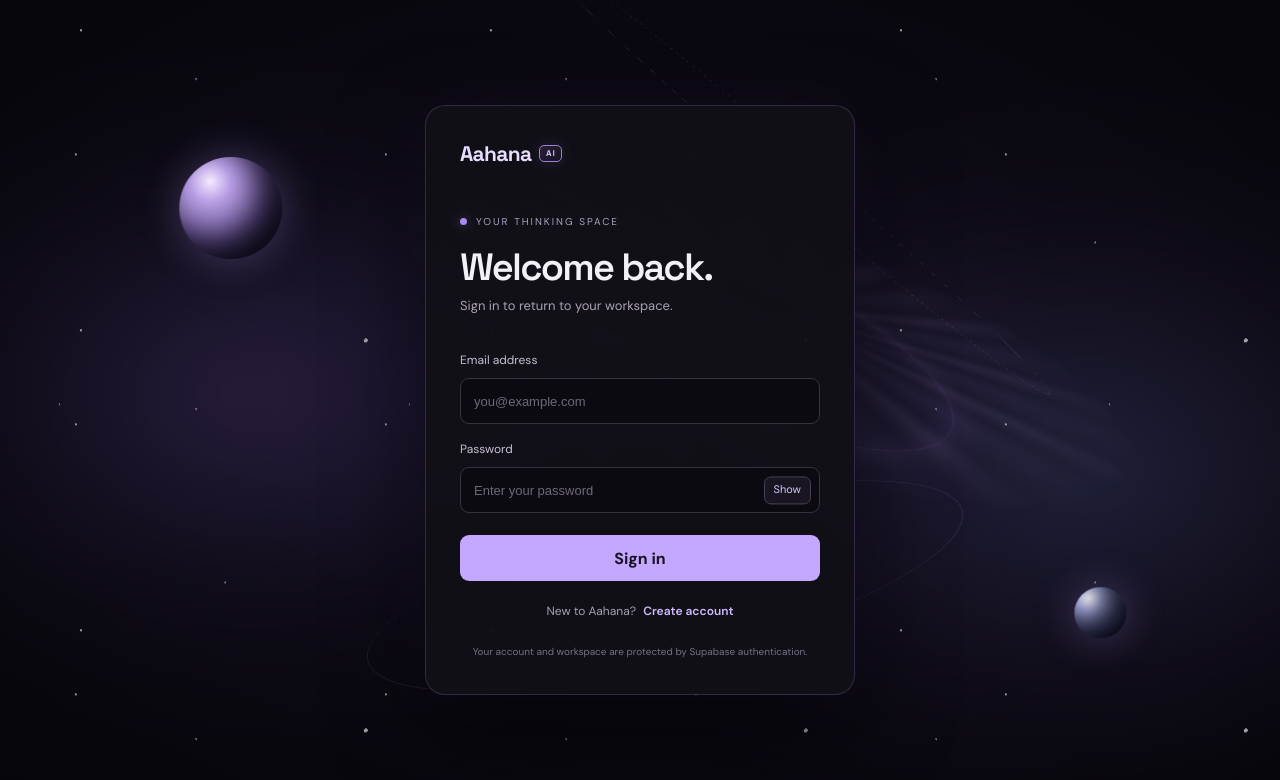
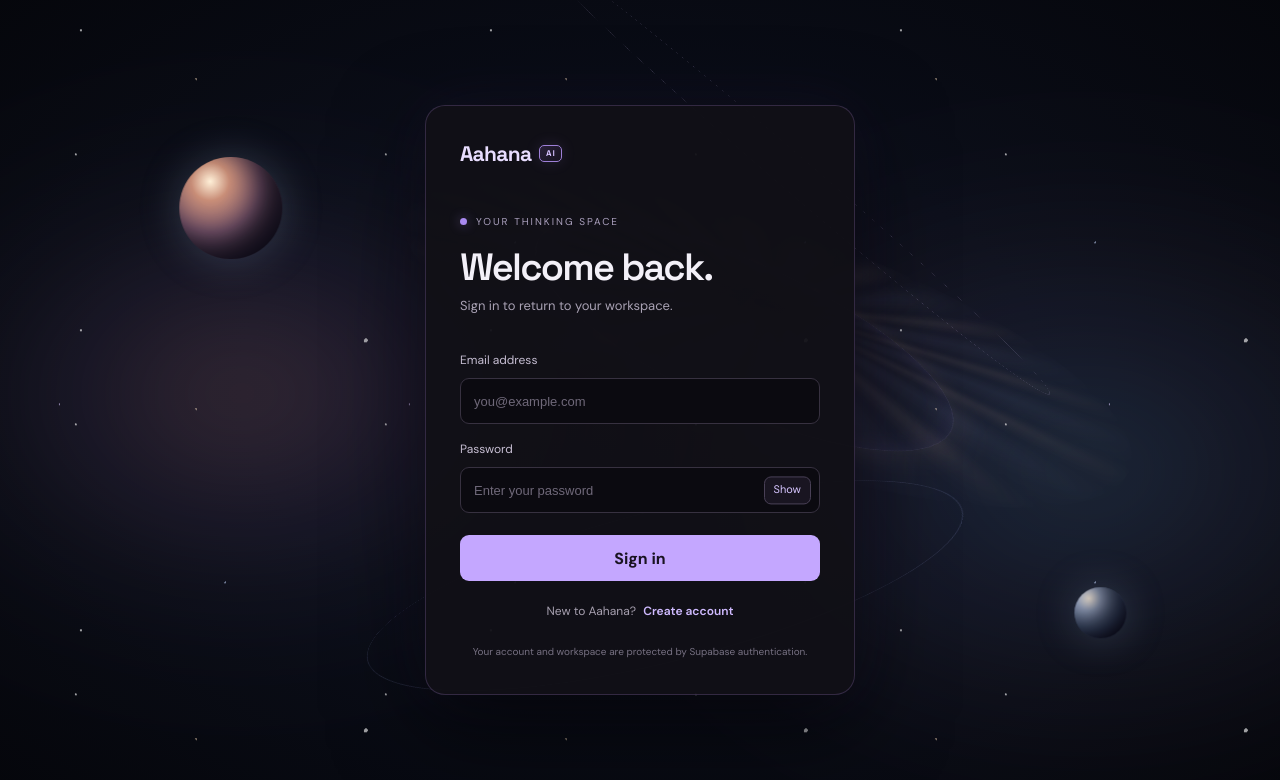
Before and after one commit to abhishekpsalimath-hue/Aahana.ai, a Next.js app: page /login in a window 1280 px wide. Shown: the top 780 px of the page. Built offline with nearby package versions, Linux system fonts and the light colour scheme.

Commit message:
Bring login universe palette closer to natural deep-space colour

```diff
--- a/src/app/globals.css
+++ b/src/app/globals.css
@@ -308,7 +308,7 @@ button:focus-visible,a:focus-visible{outline-color:#c4a7ff}
 .galaxy-arm-one{transform:rotate(12deg) scaleY(.72)}
 .galaxy-arm-two{transform:rotate(142deg) scaleY(.82);opacity:.65}
 .galaxy-arm-three{transform:rotate(258deg) scaleY(.6);opacity:.48}
-.universe-orbit{position:absolute;left:50%;top:46%;border:1px solid #d8c5ff35;border-radius:50%;transform-style:preserve-3d;box-shadow:0 0 24px #a98af022}
+.universe-orbit{position:absolute;left:50%;top:46%;border:1px solid #e0cdbb30;border-radius:50%;transform-style:preserve-3d;box-shadow:0 0 24px #a98af022}
 .universe-orbit-one{width:min(72vw,760px);height:min(25vw,250px);min-height:130px;transform:translate3d(-50%,-50%,-140px) rotateX(66deg);animation:orbit-spin 32s linear infinite}
 .universe-orbit-two{width:min(88vw,940px);height:min(34vw,340px);min-height:170px;transform:translate3d(-50%,-50%,-430px) rotateX(72deg) rotateZ(42deg);animation:orbit-spin-reverse 48s linear infinite}
 .orbit-world{position:absolute;display:block;border-radius:50%;box-shadow:inset -10px -7px 18px #100d1d99,0 0 24px #c3a3ff66}
@@ -643,19 +643,19 @@ h1,.brand,.composer-mode,.breadcrumb{font-family:"Space Grotesk","Manrope",sans-
 /* The universe is Aahana's environment, including the sign-in entry point. */
 .auth-shell{position:relative;isolation:isolate;overflow:hidden;background:#07060d}
 .auth-card{position:relative;z-index:2;background:#111017f2;border-color:#66518466;box-shadow:0 28px 90px #000a,0 0 65px #8f6acb16}
-.auth-universe{position:absolute;z-index:0;inset:0;overflow:hidden;pointer-events:none;perspective:1100px;background:radial-gradient(ellipse at 50% 48%,#171126 0%,#0b0912 48%,#06050a 100%)}
-.auth-universe::before{content:"";position:absolute;inset:-20%;background-image:radial-gradient(1px 1px at 8% 16%,#fff 98%,transparent),radial-gradient(1px 1px at 23% 72%,#d8c5ff 98%,transparent),radial-gradient(2px 2px at 42% 28%,#fff 98%,transparent),radial-gradient(1px 1px at 67% 18%,#cbb5ff 98%,transparent),radial-gradient(1px 1px at 83% 63%,#fff 98%,transparent),radial-gradient(1px 1px at 91% 34%,#d8c5ff 98%,transparent);background-size:310px 270px,370px 330px,440px 390px,290px 340px,410px 300px,350px 420px;opacity:.62;animation:auth-star-drift 95s linear infinite}
-.auth-universe::after{content:"";position:absolute;left:50%;top:50%;width:min(95vw,900px);height:min(95vw,900px);border-radius:50%;transform:translate3d(calc(-50% + var(--auth-pointer-x,0px)*.7),calc(-50% + var(--auth-pointer-y,0px)*.7),-260px) rotateX(67deg) rotateZ(-24deg);background:repeating-conic-gradient(from 12deg,#fff0 0deg,#cbb5ff20 5deg,#fff0 12deg,#9f8cdd16 20deg,#fff0 31deg);mask-image:radial-gradient(ellipse,transparent 0%,#000 24%,#000 49%,transparent 74%);filter:blur(7px) drop-shadow(0 0 32px #a98be844);opacity:.64;animation:auth-galaxy-turn 110s linear infinite}
+.auth-universe{position:absolute;z-index:0;inset:0;overflow:hidden;pointer-events:none;perspective:1100px;background:radial-gradient(ellipse at 50% 48%,#11101d 0%,#0a0d18 44%,#05060b 100%)}
+.auth-universe::before{content:"";position:absolute;inset:-20%;background-image:radial-gradient(1px 1px at 8% 16%,#fff 98%,transparent),radial-gradient(1px 1px at 23% 72%,#f0d4b5 98%,transparent),radial-gradient(2px 2px at 42% 28%,#fff 98%,transparent),radial-gradient(1px 1px at 67% 18%,#b8c9f0 98%,transparent),radial-gradient(1px 1px at 83% 63%,#fff 98%,transparent),radial-gradient(1px 1px at 91% 34%,#d8c5ff 98%,transparent);background-size:310px 270px,370px 330px,440px 390px,290px 340px,410px 300px,350px 420px;opacity:.62;animation:auth-star-drift 95s linear infinite}
+.auth-universe::after{content:"";position:absolute;left:50%;top:50%;width:min(95vw,900px);height:min(95vw,900px);border-radius:50%;transform:translate3d(calc(-50% + var(--auth-pointer-x,0px)*.7),calc(-50% + var(--auth-pointer-y,0px)*.7),-260px) rotateX(67deg) rotateZ(-24deg);background:repeating-conic-gradient(from 12deg,#fff0 0deg,#e5c9ad20 5deg,#fff0 12deg,#a9b8e016 20deg,#fff0 31deg);mask-image:radial-gradient(ellipse,transparent 0%,#000 24%,#000 49%,transparent 74%);filter:blur(7px) drop-shadow(0 0 32px #b7a4d344);opacity:.64;animation:auth-galaxy-turn 110s linear infinite}
 .auth-nebula{position:absolute;display:block;width:65vw;height:45vw;min-width:320px;min-height:240px;border-radius:50%;filter:blur(55px);mix-blend-mode:screen;opacity:.28;will-change:transform}
-.auth-nebula-one{left:-12%;top:12%;background:radial-gradient(ellipse,#7752b7 0%,#3d2b69a6 32%,transparent 70%);animation:auth-nebula-drift 31s ease-in-out infinite alternate}
-.auth-nebula-two{right:-16%;bottom:4%;background:radial-gradient(ellipse,#5369b2 0%,#4b397a88 34%,transparent 72%);animation:auth-nebula-drift 39s ease-in-out -11s infinite alternate-reverse}
-.auth-galaxy{position:absolute;left:50%;top:49%;width:min(52vw,520px);height:min(52vw,520px);border-radius:50%;transform:translate3d(calc(-50% + var(--auth-pointer-x,0px)),calc(-50% + var(--auth-pointer-y,0px)),-180px) rotateX(66deg) rotateZ(-18deg);border:1px solid #d8c5ff22;box-shadow:0 0 50px #a98be822,inset 0 0 40px #8e70c522;animation:auth-galaxy-turn 84s linear infinite}
+.auth-nebula-one{left:-12%;top:12%;background:radial-gradient(ellipse,#a96c68 0%,#5c426eaa 30%,#3e354f55 48%,transparent 72%);animation:auth-nebula-drift 31s ease-in-out infinite alternate}
+.auth-nebula-two{right:-16%;bottom:4%;background:radial-gradient(ellipse,#526f91 0%,#414d7588 34%,#5d465e55 52%,transparent 72%);animation:auth-nebula-drift 39s ease-in-out -11s infinite alternate-reverse}
+.auth-galaxy{position:absolute;left:50%;top:49%;width:min(52vw,520px);height:min(52vw,520px);border-radius:50%;transform:translate3d(calc(-50% + var(--auth-pointer-x,0px)),calc(-50% + var(--auth-pointer-y,0px)),-180px) rotateX(66deg) rotateZ(-18deg);border:1px solid #d8c5ff22;box-shadow:0 0 50px #c5a58c22,inset 0 0 40px #8e70c522;animation:auth-galaxy-turn 84s linear infinite}
 .auth-orbit{position:absolute;left:50%;top:49%;display:block;border:1px solid #d8c5ff35;border-radius:50%;transform-style:preserve-3d;pointer-events:none}
 .auth-orbit-one{width:min(74vw,760px);height:min(27vw,250px);transform:translate3d(-50%,-50%,-100px) rotateX(68deg) rotateZ(-16deg);animation:auth-orbit-spin 46s linear infinite}
-.auth-orbit-two{width:min(88vw,920px);height:min(38vw,360px);transform:translate3d(-50%,-50%,-300px) rotateX(73deg) rotateZ(36deg);border-color:#a9baff22;animation:auth-orbit-spin 68s linear infinite reverse}
-.auth-planet{position:absolute;display:block;border-radius:50%;transform-style:preserve-3d;box-shadow:inset -20px -16px 28px #05040cbb,0 0 42px #a98be855}
-.auth-planet-one{width:clamp(58px,8vw,104px);height:clamp(58px,8vw,104px);left:13%;top:22%;background:radial-gradient(circle at 30% 24%,#f5eaff 0%,#b9a0e7 19%,#65528e 54%,#211b38 82%);animation:auth-planet-float 13s ease-in-out infinite}
-.auth-planet-two{width:clamp(28px,4vw,52px);height:clamp(28px,4vw,52px);right:13%;bottom:18%;background:radial-gradient(circle at 28% 22%,#fff 0%,#b3b8ed 22%,#59608e 58%,#171a30 85%);animation:auth-planet-float 17s ease-in-out -5s infinite reverse}
+.auth-orbit-two{width:min(88vw,920px);height:min(38vw,360px);transform:translate3d(-50%,-50%,-300px) rotateX(73deg) rotateZ(36deg);border-color:#a9baff28;animation:auth-orbit-spin 68s linear infinite reverse}
+.auth-planet{position:absolute;display:block;border-radius:50%;transform-style:preserve-3d;box-shadow:inset -20px -16px 28px #05040cbb,0 0 42px #8ea8c844}
+.auth-planet-one{width:clamp(58px,8vw,104px);height:clamp(58px,8vw,104px);left:13%;top:22%;background:radial-gradient(circle at 30% 24%,#fff0d8 0%,#c98e78 18%,#76546b 48%,#292338 82%);animation:auth-planet-float 13s ease-in-out infinite}
+.auth-planet-two{width:clamp(28px,4vw,52px);height:clamp(28px,4vw,52px);right:13%;bottom:18%;background:radial-gradient(circle at 28% 22%,#f2e7d8 0%,#9eacc8 22%,#4d6387 58%,#171a30 85%);animation:auth-planet-float 17s ease-in-out -5s infinite reverse}
 @keyframes auth-star-drift{from{transform:translate3d(0,0,0)}to{transform:translate3d(-3%,2%,0)}}
 @keyframes auth-galaxy-turn{from{rotate:0deg}to{rotate:360deg}}
 @keyframes auth-orbit-spin{from{rotate:0deg}to{rotate:360deg}}
```
